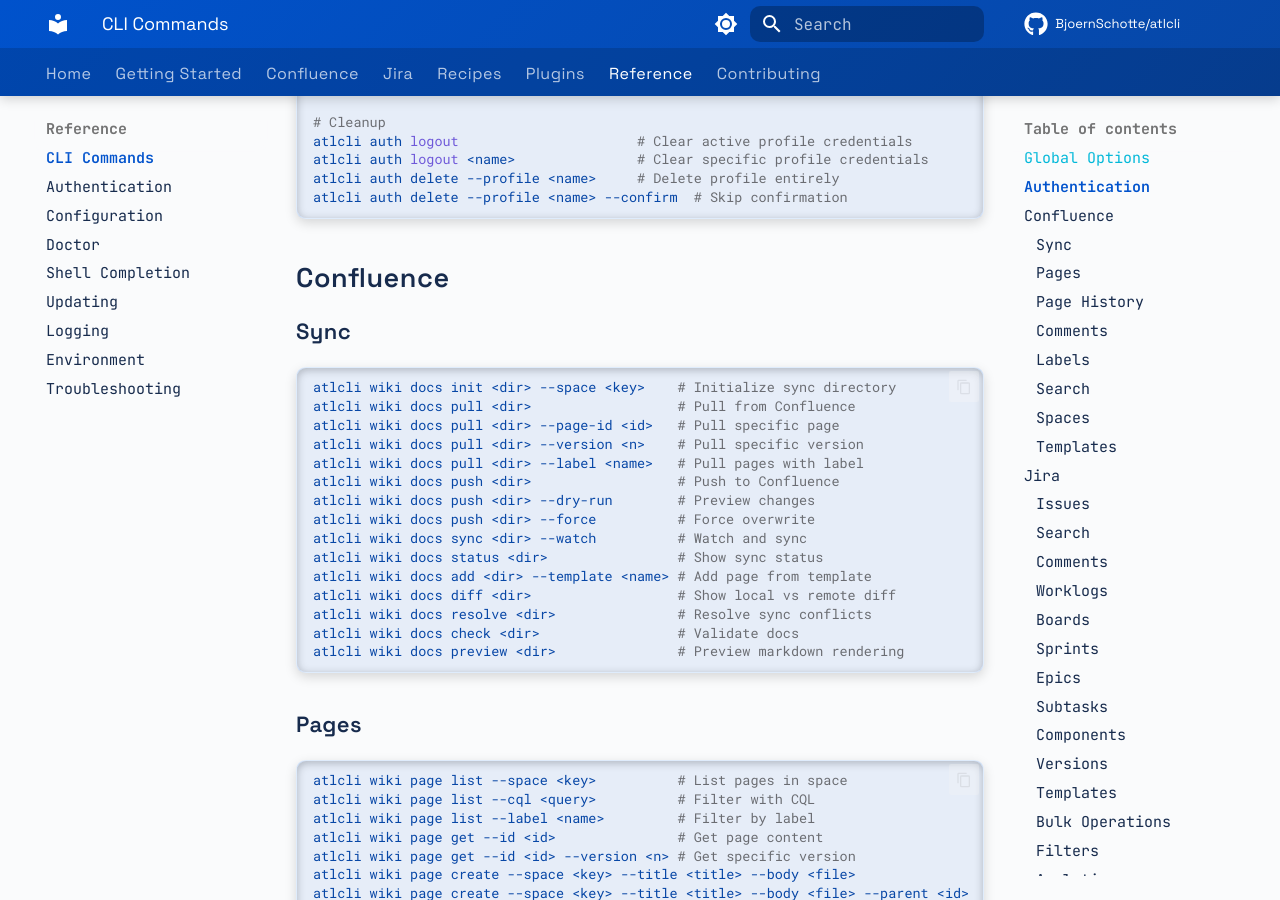
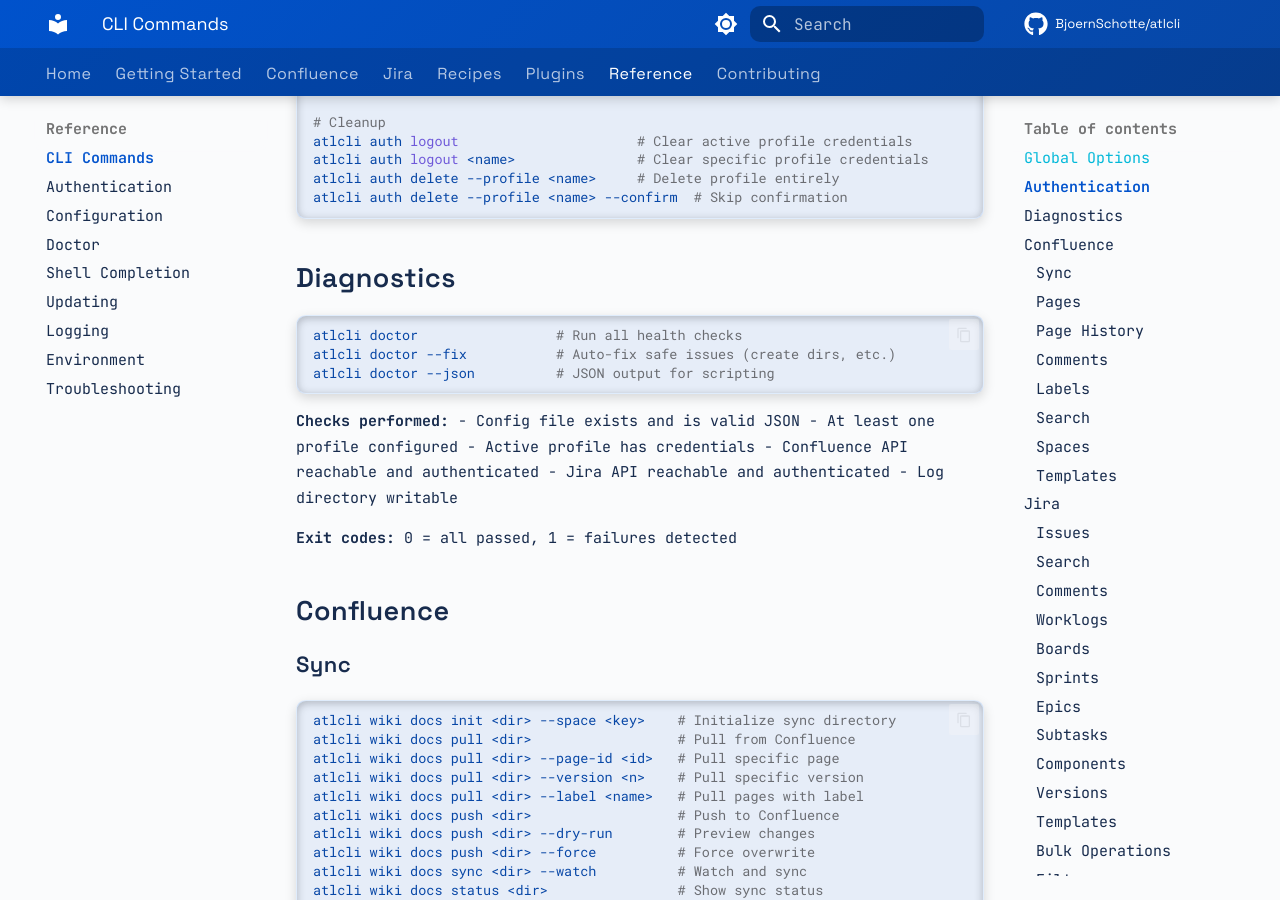
Before and after one commit to BjoernSchotte/atlcli, an MkDocs documentation site: the page built from docs/reference/cli-commands.md, in a window 1280 px wide and 900 px high, scrolled down 910 px. Built offline with MkDocs 1.6.1 and Material for MkDocs 9.7.7, drawn with Linux system fonts in a browser that asks for light colours; comment, search, counter and statistics services are not loaded.

Commit message:
docs: add doctor command to CLI reference
Co-Authored-By: Claude Opus 4.5 <noreply@anthropic.com>

````diff
--- a/docs/reference/cli-commands.md
+++ b/docs/reference/cli-commands.md
@@ -35,6 +35,24 @@ atlcli auth logout <name>               # Clear specific profile credentials
 atlcli auth delete --profile <name>     # Delete profile entirely
 atlcli auth delete --profile <name> --confirm  # Skip confirmation
 ```
+
+## Diagnostics
+
+```bash
+atlcli doctor                 # Run all health checks
+atlcli doctor --fix           # Auto-fix safe issues (create dirs, etc.)
+atlcli doctor --json          # JSON output for scripting
+```
+
+**Checks performed:**
+- Config file exists and is valid JSON
+- At least one profile configured
+- Active profile has credentials
+- Confluence API reachable and authenticated
+- Jira API reachable and authenticated
+- Log directory writable
+
+**Exit codes:** 0 = all passed, 1 = failures detected
 
 ## Confluence
 
````
